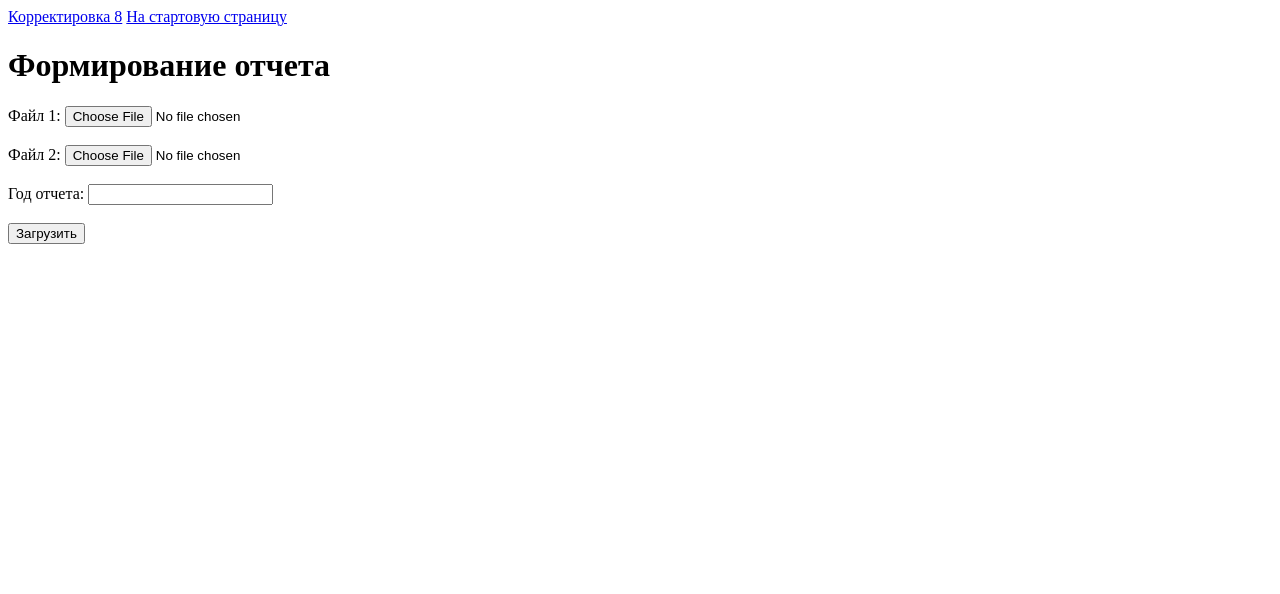
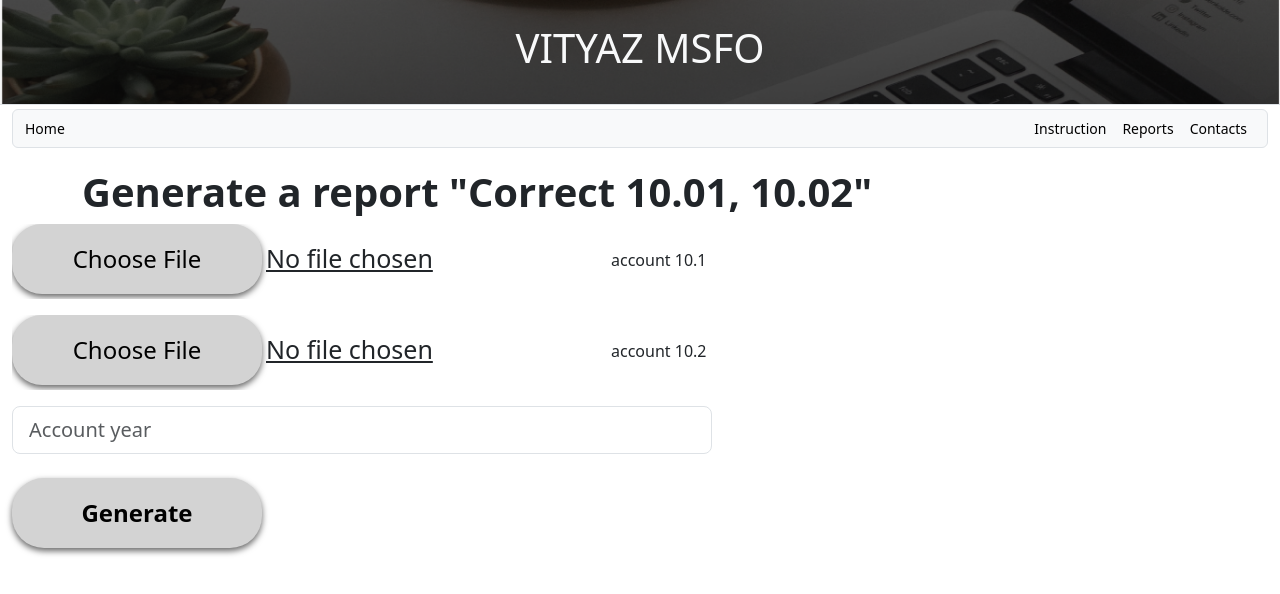
Before and after one commit to itVityas/MSFO, a Django app: page /msfo8/upload_files/ in a window 1280 px wide. Shown: the top 594 px of the page. Run offline with Django 5.2, Linux system fonts and the light colour scheme; parts of the project's set-up code (start-up, migrations or seed data) failed here and were passed over; some libraries are stand-ins or nearby versions.

Commit message:
add report page

```diff
--- a/MSFO/msfo8/templates/msfo8/upload_files.html
+++ b/MSFO/msfo8/templates/msfo8/upload_files.html
@@ -1,22 +1,22 @@
-{% extends 'msfo8/layout_msfo8.html' %}
+{% extends 'base_generic.html' %}
+{% load static %}
 
-{% block title %}
-    Формирование отчета
-{% endblock %}
-
-{% block body %}
-    <h1>Формирование отчета</h1>
+{% block content %}
+<div class="container">
+    <h1><b>Generate a report "Correct 10.01, 10.02"</b></h1>
+</div>
+<div class="container-fluid">
     <form method="post" enctype="multipart/form-data">
         {% csrf_token %}
-        <label for="file1">Файл 1:</label>
-        <input type="file" name="file1" id="file1" required>
-        <br><br>
-        <label for="file2">Файл 2:</label>
-        <input type="file" name="file2" id="file2" required>
-        <br><br>
-        <label for="year_report">Год отчета:</label>
-        <input type="text" name="year_report" id="year_report" required>
-        <br><br>
-        <input type="submit" value="Загрузить">
-    </form>
+        <div class="input-group mb-3">
+            <input type="file" class="custom-file" name="file1" id="file1" required>
+            <label class="mt-4">account 10.1</label>
+        </div>
+        <div class="input-group mb-3">
+            <input type="file" class="custom-file" name="file2" id="file2" required>
+            <label class="mt-4">account 10.2</label>
+        </div>
+        <input class="form-control form-control-lg" type="text" placeholder="Account year" aria-label="Enter account year" style="width:700px;">
+        <button type="button" class="btn custom-button-report rounded-5 mt-4" onclick="document.location='{% url 'home_msfo8' %}'"><b>Generate</b></button>
+</div>
 {% endblock %}
--- a/MSFO/msfo8/urls.py
+++ b/MSFO/msfo8/urls.py
@@ -1,7 +1,5 @@
 from django.urls import path
 from . import views
-from django.conf.urls.static import static
-from django.conf import settings
 
 urlpatterns = [
     path('', views.home, name='home_msfo8'),
@@ -12,4 +10,4 @@ urlpatterns = [
     path('files_list/', views.files_list, name='files_list'),
     path('file_detail/<int:id>/', views.file_detail, name='file_detail'),
     path('success/', views.success, name='success'),
-] + static(settings.STATIC_URL, document_root=settings.STATIC_ROOT)
+]
--- a/MSFO/msfo8/views.py
+++ b/MSFO/msfo8/views.py
@@ -1,17 +1,15 @@
 from django.shortcuts import render, redirect
-from .models import Files, Material, Store
+from .models import Files
 from django.http import HttpResponse
 from django.shortcuts import get_object_or_404
 from django.contrib import messages
-from msfo8.excel.utils import write_all_date_bd, create_report
-from msfo8.excel.excel_write import write_all_date
-import datetime
 import shutil
 import os
 from msfo8.tasks import crete_report_task
 
+
 def home(request):
-    return render(request, 'msfo8/home.html')
+    return render(request, 'msfo8/report1002.html')
 
 
 def upload_files(request):
--- a/MSFO/static/css/main.css
+++ b/MSFO/static/css/main.css
@@ -10,6 +10,19 @@
   color: black;
   font-size: 24px;
   padding: 10px 20px;
+  box-shadow: 0 3px 6px rgba(0, 0, 0, 0.6);
+  width: 300px;
+  height: 100px;
+}
+
+.custom-button-report {
+  background-color: lightgray;
+  color: black;
+  font-size: 24px;
+  padding: 10px 20px;
+  box-shadow: 0 3px 6px rgba(0, 0, 0, 0.6);
+  width: 250px;
+  height: 70px;
 }
 
 .shadow-box {
@@ -18,3 +31,27 @@
   box-shadow: 0 2px 5px rgba(0, 0, 0, 0.3);
   padding: 20px;
 }
+
+.custom-file {
+  height: 75px;
+}
+
+
+input::-webkit-file-upload-button {
+  background-color: lightgray;
+  color: black;
+  font-size: 24px;
+  padding: 10px 20px;
+  box-shadow: 0 3px 6px rgba(0, 0, 0, 0.6);
+  width: 250px;
+  height: 70px;
+  border-radius: 30px;
+  border: none;
+  cursor: pointer;
+}
+
+input[type=file] {
+ font-size: 25px;
+ text-decoration: underline;
+ width: 600px;
+}
```
Also changed, not shown: MSFO/msfo8/templates/msfo8/files_list.html (+13 -12 lines), MSFO/msfo8/templates/msfo8/report1002.html (added, +10 -0 lines), MSFO/templates/index.html (+12 -1 lines), MSFO/templates/start_page.html (deleted, +0 -10 lines).
